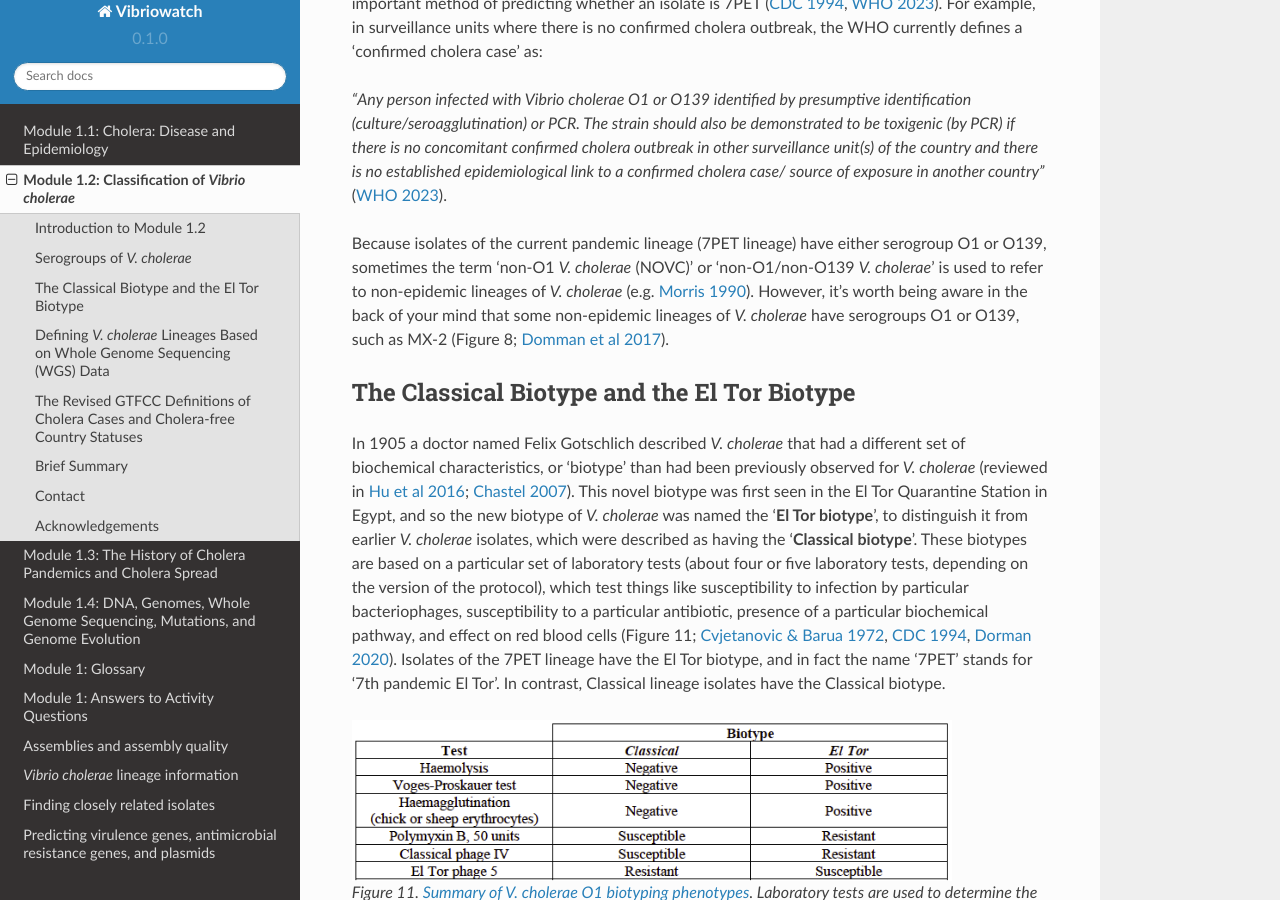
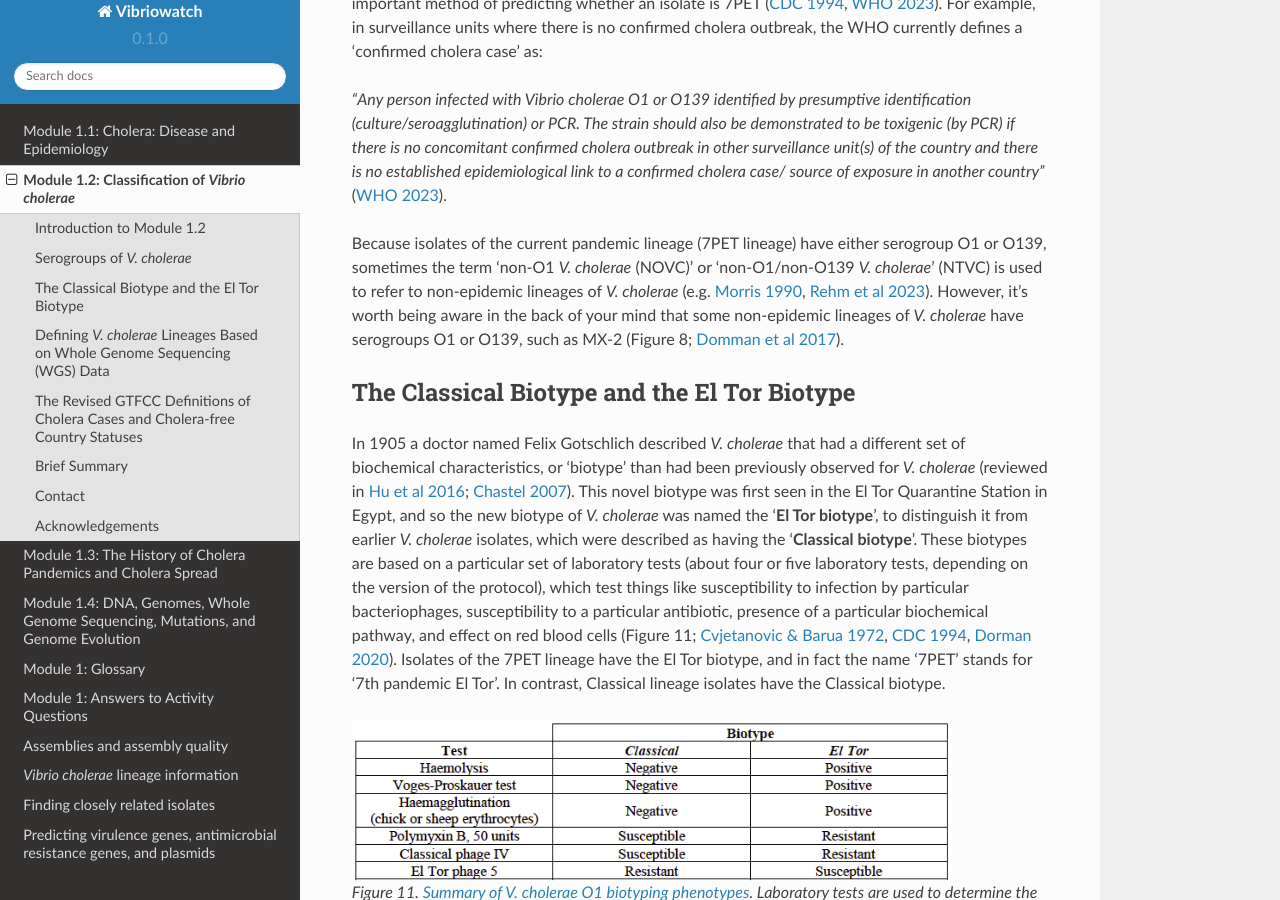
Before and after one commit to avrilcoghlan/cholerabook, a Sphinx documentation site: the page built from docs/source/vibriogenomes2.rst, in a window 1280 px wide and 900 px high, scrolled down 1700 px. Built offline with Sphinx 7.4.7 and the Read the Docs theme 2.0.0, drawn with Linux system fonts in a browser that asks for light colours.

Commit message:
Update vibriogenomes2.rst

```diff
--- a/docs/source/vibriogenomes2.rst
+++ b/docs/source/vibriogenomes2.rst
@@ -73,13 +73,15 @@ in another country"* (`WHO 2023`_).
 .. _WHO 2023: https://www.gtfcc.org/wp-content/uploads/2023/02/gtfcc-public-health-surveillance-for-cholera-interim-guidance.pdf
 
 Because isolates of the current pandemic lineage (7PET lineage) have either serogroup O1 or O139,
-sometimes the term 'non-O1 *V. cholerae* (NOVC)' or 'non-O1/non-O139 *V. cholerae*'
+sometimes the term 'non-O1 *V. cholerae* (NOVC)' or 'non-O1/non-O139 *V. cholerae*' (NTVC)
 is used to refer to non-epidemic lineages of *V. cholerae*
-(e.g. `Morris 1990`_). However, it's worth being aware in the back of your mind that
+(e.g. `Morris 1990`_, `Rehm et al 2023`_). However, it's worth being aware in the back of your mind that
 some non-epidemic lineages of
 *V. cholerae* have serogroups O1 or O139, such as MX-2 (Figure 8; `Domman et al 2017`_).
 
 .. _Morris 1990: https://pubmed.ncbi.nlm.nih.gov/2286218/
+
+.. _Rehm et al 2023: https://pubmed.ncbi.nlm.nih.gov/37530997/
 
 The Classical Biotype and the El Tor Biotype
 --------------------------------------------
```
